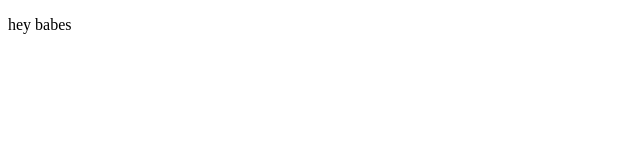
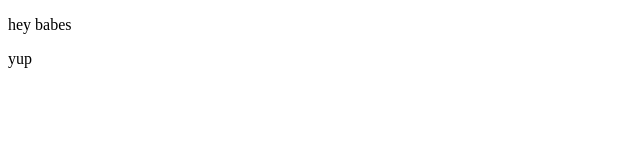
Before and after one commit to vanshika-jn/LocalRepo, a plain HTML site: page index.html in a window 1280 px wide. Shown: the full height of the page, 0-640 px from the left. Drawn offline with Linux system fonts and the light colour scheme.

Commit message:
added new feature

```diff
--- a/index.html
+++ b/index.html
@@ -7,5 +7,6 @@
 </head>
 <body>
     <p>hey babes</p>
+    <P>yup</P>
 </body>
 </html>
```
